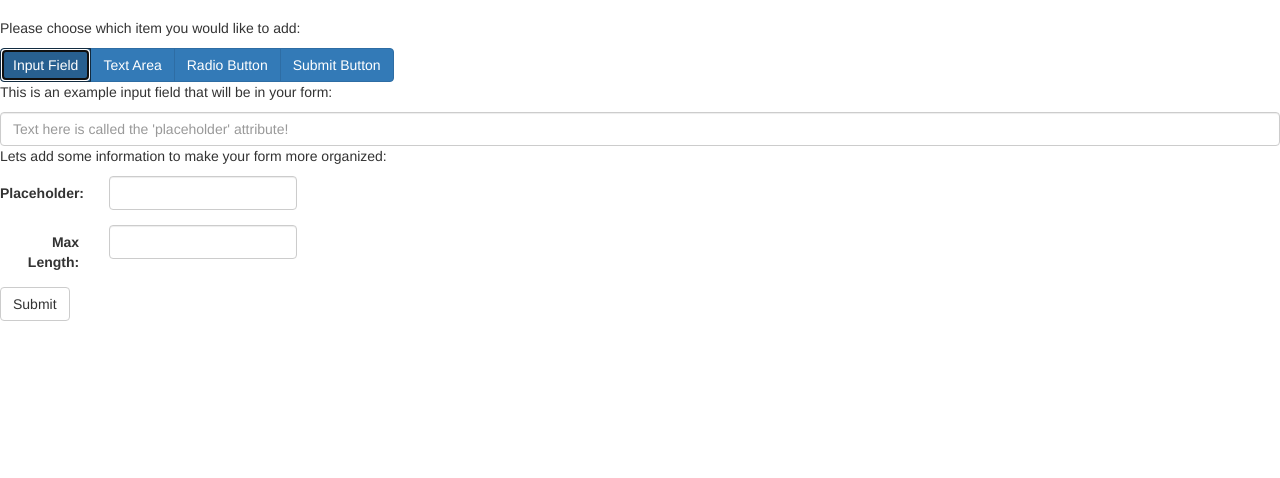
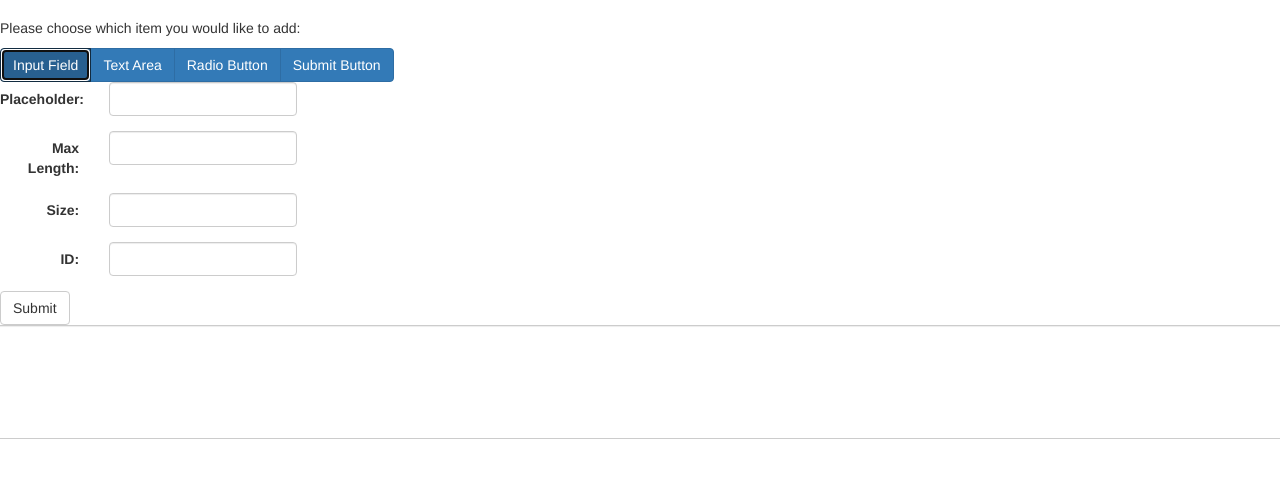
Before and after one commit to Amanguchi/form-builder, a plain HTML site: page index.html in a window 1280 px wide. Both pictures are taken after a click on the button "Input Field". Shown: the part 54-532 px from the top of the page. Drawn offline with nearby package versions, Linux system fonts and the light colour scheme.

Commit message:
Some more input field function finishing for the js files and some testing stuff

```diff
--- a/index.html
+++ b/index.html
@@ -10,7 +10,10 @@
 <!-- Latest compiled JavaScript -->
 <script src="http://maxcdn.bootstrapcdn.com/bootstrap/3.3.6/js/bootstrap.min.js"></script>
 
+<link href="css/main.css" rel="stylesheet" />
+
 <script src="js/animations.js" type="text/javascript"></script>
+<script src="js/functions.js" type="text/javascript"></script>
 
 <nav class ="navbar navbar-default">
   <div class ="container-fluid">
@@ -30,20 +33,13 @@
   Please choose which item you would like to add:
 </p>
   <div class="btn-group">
-    <button type="button" class="btn btn-primary" onclick="addInput()" id="inputbutton">Input Field</button>
+    <button type="button" class="btn btn-primary" id="inputbutton">Input Field</button>
     <button type="button" class="btn btn-primary" onclick="addTextArea()">Text Area</button>
     <button type="button" class="btn btn-primary" onclick="addRadio()">Radio Button</button>
     <button type="button" class="btn btn-primary" onclick="addButton()">Submit Button</button>
   </div>
-<div class="form-group" id="inputexample">
-  <p>
-    This is an example input field that will be in your form:
-  </p>
-  <input type="text" class="form-control" placeholder="Text here is called the 'placeholder' attribute!" />
-  <p>
-    Lets add some information to make your form more organized:
-  </p>
     <div class="form-horizontal" role="form">
+      <div class ="inputdiv">
       <div class="form-group">
         <label class="control-label col-sm-1" for="userplaceholder">Placeholder:</label>
         <div class="col-sm-2">
@@ -53,18 +49,27 @@
     <div class="form-group">
       <label class="control-label col-sm-1" for="usermaxlength">Max Length:</label>
       <div class="col-sm-2">
-        <input type="text" class="form-control" id="usermaxlength" maxlength="3">
+        <input type="text" class="form-control" id="usermaxlength">
       </div>
   </div>
-    <input type="button" value="Submit" class="btn btn-default" onclick="#" />
+  <div class="form-group">
+    <label class="control-label col-sm-1" for="size">Size:</label>
+    <div class="col-sm-2">
+      <input type="text" class="form-control" id="size">
+    </div>
 </div>
-<div class="final">
-    <button type="button" class="btn btn-primary" id="getcodebutton">Get my form code!</button>
-  <div class="form-group">
-    <label for="usercode">Your form code is here!</label>
-    <textarea class="form-control" rows="5" id="usercode"></textarea>
+<div class="form-group">
+  <label class="control-label col-sm-1" for="inputid">ID:</label>
+  <div class="col-sm-2">
+    <input type="text" class="form-control" id="inputid">
   </div>
-  </div>
+</div>
+    <input type="button" value="Submit" class="btn btn-default" onclick="getInput()" />
+</div>
+<div class="form-group">
+  <textarea class="form-control" rows ="5" id="output"></textarea>
+</div>
+</div>
 </div>
 </body>
 </html>
--- a/js/animations.js
+++ b/js/animations.js
@@ -1,15 +1,14 @@
 $(document).ready(function(){
 
-  $('#inputexample').hide();
+  $('.inputdiv').hide();
   $('.final').hide();
 
 
   $('#inputbutton').click(function(){
 
-      $('#inputexample').toggle("fast");
+      $('.inputdiv').toggle("fast");
 
 
   });
 
-
 });
--- a/js/functions.js
+++ b/js/functions.js
@@ -2,4 +2,19 @@
 //
 // @Author John Cordero
 
-var output = "";
+
+function getInput() {
+
+  var placeholder = document.getElementById('userplaceholder').value;
+  var usermaxlengthvalue = document.getElementById('usermaxlength').value;
+  var sizeidvalue = document.getElementById('size').value;
+  var inputid = document.getElementById('inputid').value;
+
+
+//<input type="text" placeholder="" maxlength="" size ="" id="" />
+var code = "<input type=\"text\" placeholder=\""+placeholder+ "\"maxlength=\""+usermaxlengthvalue+"\"";
+
+
+document.getElementById('output').value= code;
+
+}
```
Also changed, not shown: css/main.css (added).
